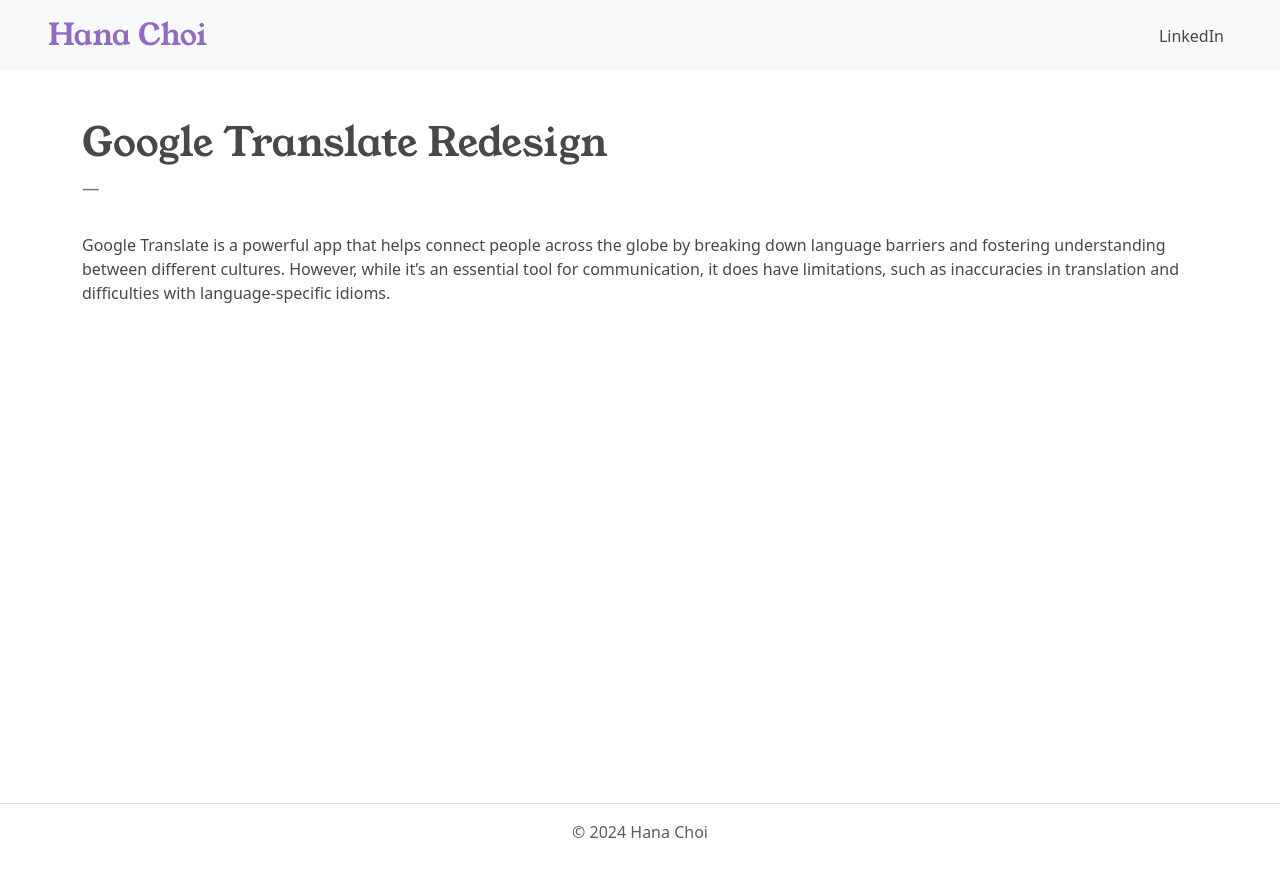
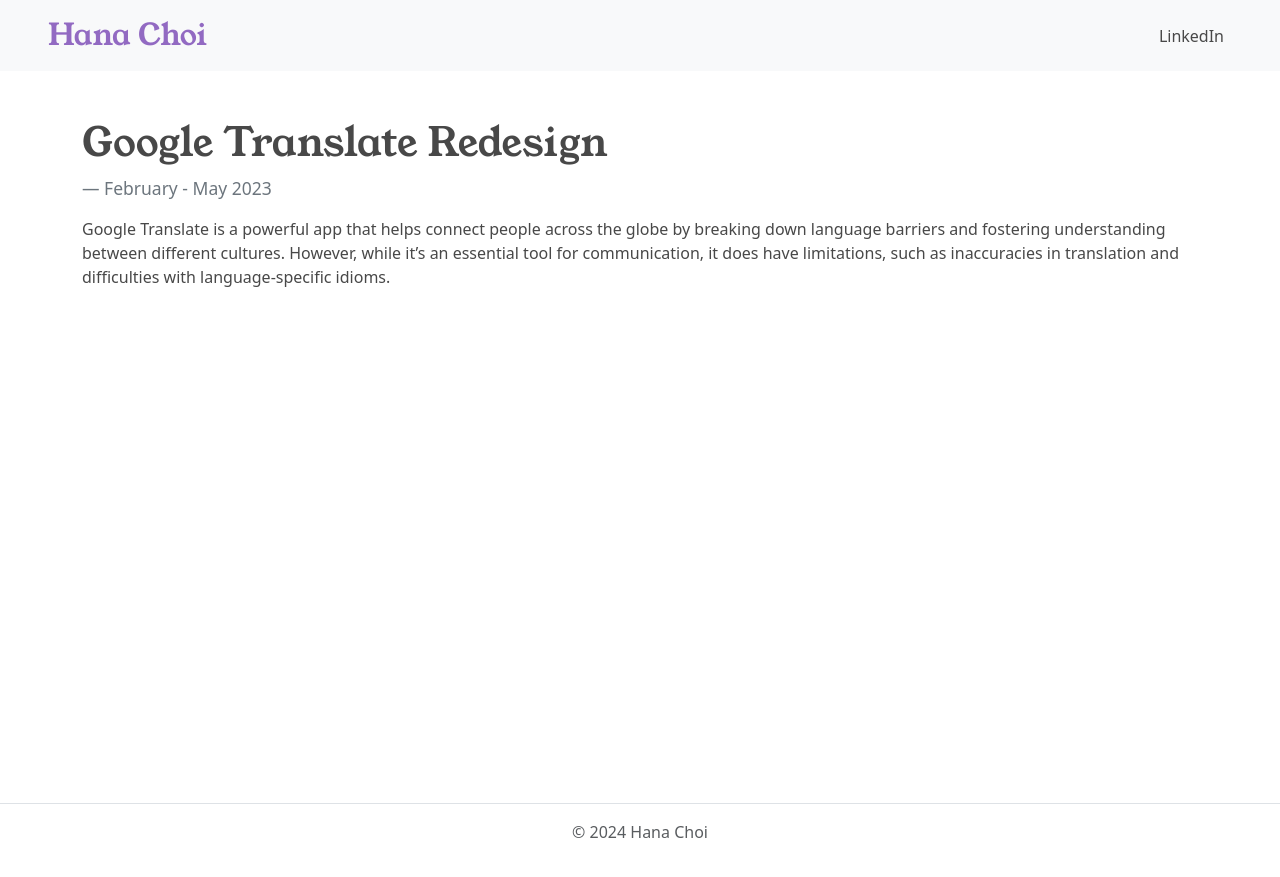
Before and after one commit to hchoi6613/hchoi6613.github.io, a Jekyll site: the page built from _posts/2023-05-03-google-translate-redesign.md, in a window 1280 px wide. Shown: the top 877 px of the page. Built offline with Jekyll 4.4.1, drawn with Linux system fonts in a browser that asks for light colours.

Commit message:
Fix post timeline

```diff
--- a/_layouts/post.html
+++ b/_layouts/post.html
@@ -3,11 +3,13 @@
 title: post
 ---
 
-<div class="pb-3">
+<div class="">
     <h1 class="pb-3">{{ page.title }}</h1>
+    {% for item in page.timeline %}
     <blockquote class="blockquote">
         <footer class="blockquote-footer">{{ item }}</footer>
     </blockquote>
+    {% endfor %}
 </div>
 
 {{content}}
```
